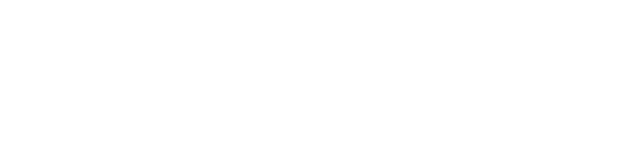
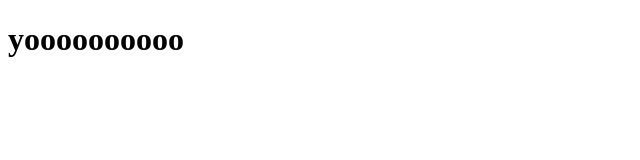
Before and after one commit to huhreenee/gitpractice, a plain HTML site: page index.html in a window 1280 px wide. Shown: the whole page, without its empty margins (0-640 px from the left). Drawn offline with Linux system fonts and the light colour scheme.

Commit message:
added h1

```diff
--- a/index.html
+++ b/index.html
@@ -5,6 +5,6 @@
         <title>Branches</title>
     </head>
     <body>
-
+        <h1>yoooooooooo</h1>
     </body>
 </html>
```
